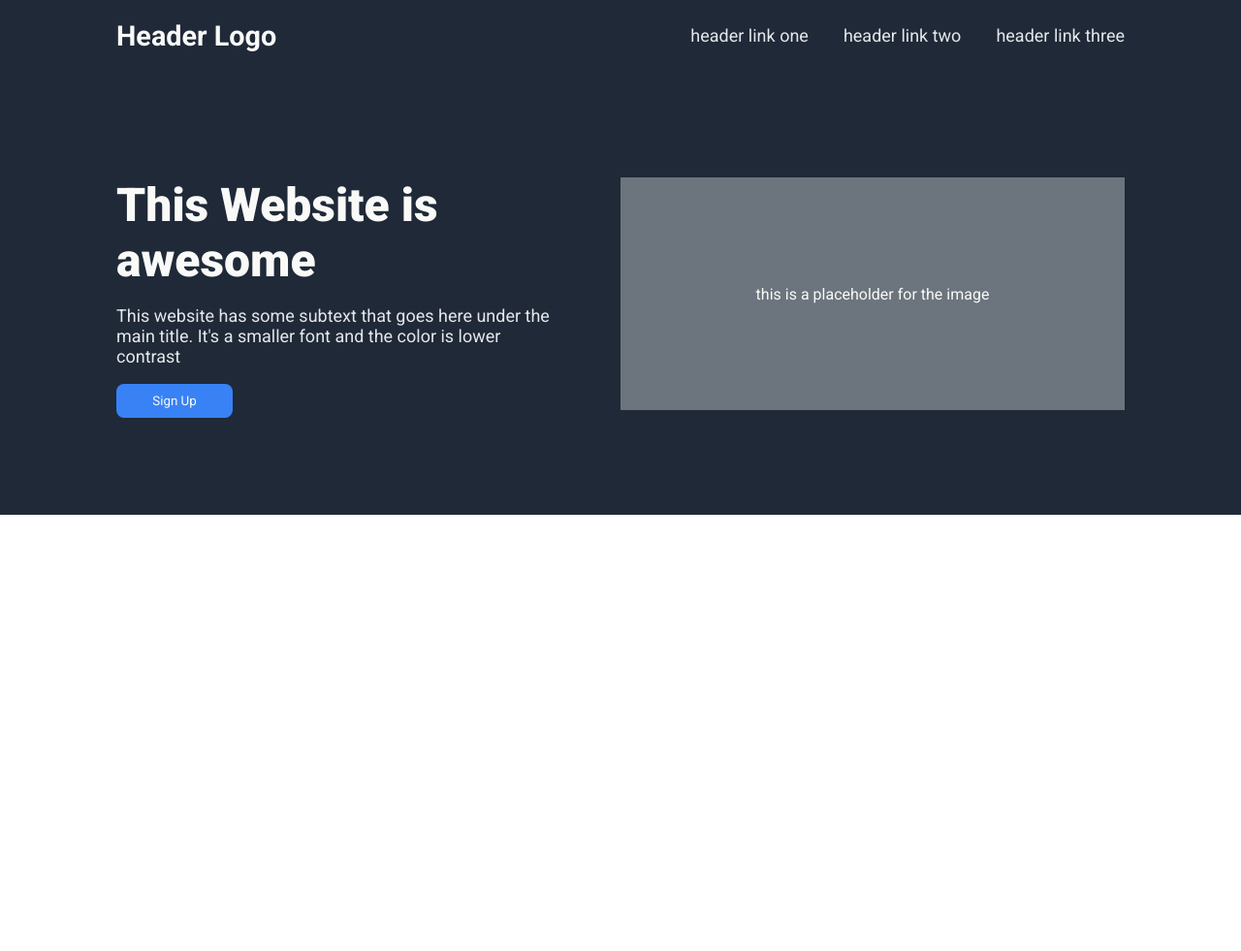
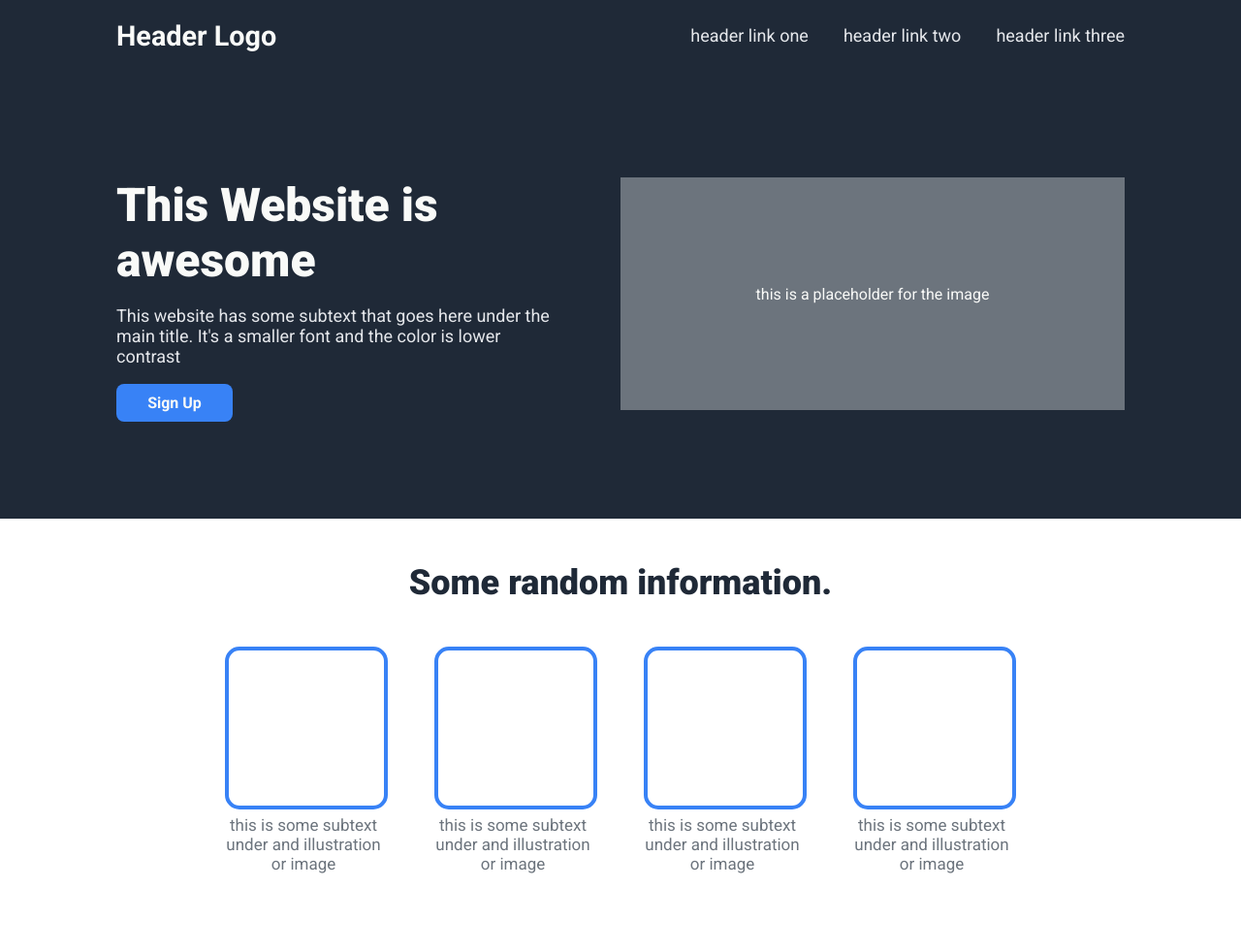
Before and after one commit to wietzikoski/flexbox-landing-page, a plain HTML site: page index.html in a window 1280 px wide. Shown: the whole page at 97% size. Before the commit the page ends 800 px from the top, so only its background shows below. Drawn offline with Linux system fonts and the light colour scheme.

Commit message:
complete tile section

```diff
--- a/index.html
+++ b/index.html
@@ -38,7 +38,45 @@
         </div>
 
     </header>
+    <section class="random-wrapper">
+        <div class="random-heading">
+            <h2>Some random information.</h2>
+        </div>
+        <div class="random-tile-wrap">
+            <div class="tile-group">
+                <div class="tile">
+                </div>
+                <div class="tile-text">
+                    this is some subtext under and illustration or image
+                </div>
+            </div>
+            <div class="tile-group">
+                <div class="tile">
+                </div>
+                <div class="tile-text">
+                    this is some subtext under and illustration or image
+                </div>
+            </div>
+            <div class="tile-group">
+                <div class="tile">
+                </div>
+                <div class="tile-text">
+                    this is some subtext under and illustration or image
+                </div>
+            </div>
+            <div class="tile-group">
+                <div class="tile">
+                </div>
+                <div class="tile-text">
+                    this is some subtext under and illustration or image
+                </div>
+            </div>
 
+        </div>
+    </section>
+    <section class="quote-wrapper">
+
+    </section>
     <footer>
 
     </footer>
--- a/style.css
+++ b/style.css
@@ -15,10 +15,6 @@ dark backround color
 header {
     background-color: #1f2937;
     margin: 0;
-    /* display: flex; */
-    /* justify-content: space-around; */
-    /* padding: 5px 0; */
-
 }
 .header-wrapper {
     max-width: 1040px;
@@ -83,6 +79,8 @@ header h1{
 button.sign-up {
     width: 120px;
     font-family: Roboto, sans-serif;
+    font-size: 16px;
+    font-weight: 700;
     background-color: #3882f6;
     color: #F9FAF8;
     padding: 10px 0;
@@ -98,3 +96,43 @@ button.sign-up {
     justify-content: center;
     align-items: center;
 }
+
+/* RANDOM INFO SECTION STYLES */
+.random-wrapper {
+    display: flex;
+    flex-direction: column;
+    align-items: center;
+    padding-bottom: 80px;
+}
+
+.random-wrapper h2 {
+    font: Roboto, sans-serif;
+    font-size: 36px;
+    font-weight: 900;
+    color:#1f2937;
+    padding: 15px 0;
+}
+.random-tile-wrap {
+    display: flex;
+    flex-direction: row;
+    align-items: center;
+    gap: 48px;
+}
+
+.random-group {
+    display: flex;
+    flex-direction: column;
+}
+.tile {
+    height: 160px;
+    width: 160px;
+    border: #3882f6 4px solid;
+    border-radius: 15px;
+    margin-bottom: 6px;
+}
+.tile-text {
+    width: 162px;
+    text-align: center;
+    font-size: 17px;
+    color: #6C747D;
+}
```
